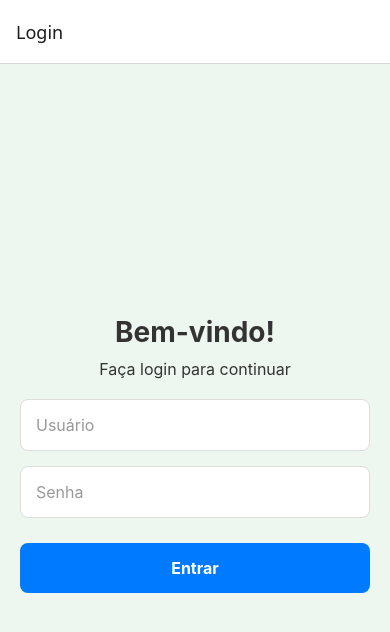
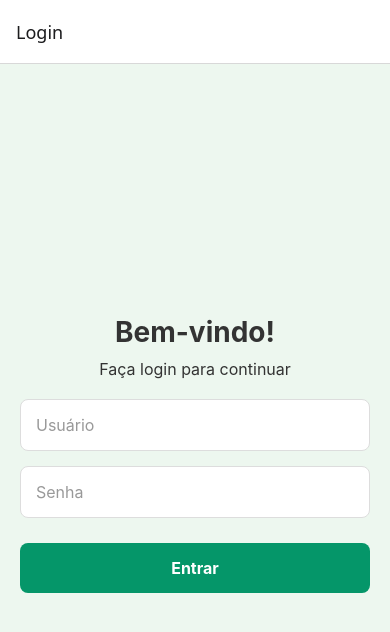
Before and after one commit to MarceloMederi/APP-Natal, a React Native app: screen /Login in a window 390 px wide. Shown: the top 632 px of the page. Built offline with nearby package versions, Linux system fonts and the light colour scheme.

Commit message:
Alterado a cor do botão login para verde escuro elegante, para ficar padrão

```diff
--- a/components/LoginScreen.tsx
+++ b/components/LoginScreen.tsx
@@ -80,7 +80,7 @@ const styles = StyleSheet.create({
   button: {
     width: '100%',
     padding: 15,
-    backgroundColor: '#007BFF',
+    backgroundColor: '#059669',
     borderRadius: 8,
     alignItems: 'center',
     marginTop: 10,
```
